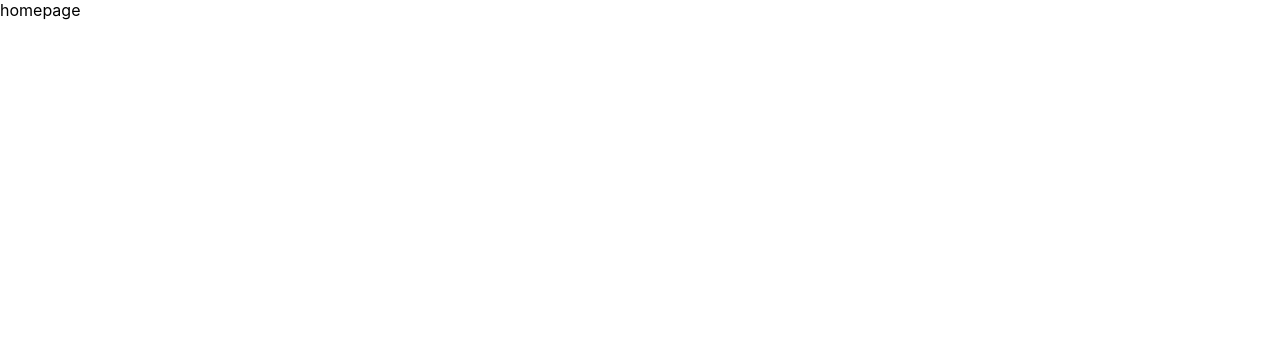
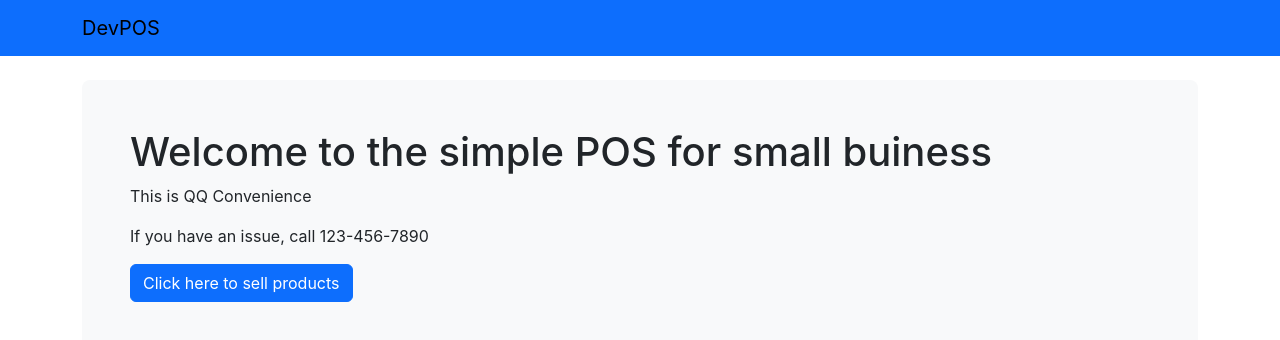
Before and after one commit to BananaBaileys/QQConvenience, a React (Create React App) app in the folder frontend/: page / in a window 1280 px wide. Shown: the top 340 px of the page. Built offline with nearby package versions, Linux system fonts and the light colour scheme.

Commit message:
connecting frontend to backend
connecting front to back, still need some work and trouble shoot

```diff
--- a/frontend/package.json
+++ b/frontend/package.json
@@ -6,6 +6,7 @@
     "@testing-library/jest-dom": "^5.16.5",
     "@testing-library/react": "^13.4.0",
     "@testing-library/user-event": "^13.5.0",
+    "axios": "^1.3.6",
     "react": "^18.2.0",
     "react-dom": "^18.2.0",
     "react-router-dom": "^6.10.0",
@@ -35,5 +36,6 @@
       "last 1 firefox version",
       "last 1 safari version"
     ]
-  }
+  },
+  "proxy": "http://localhost:5000"
 }
--- a/frontend/public/index.html
+++ b/frontend/public/index.html
@@ -24,6 +24,7 @@
       work correctly both with client-side routing and a non-root public URL.
       Learn how to configure a non-root public URL by running `npm run build`.
     -->
+    <link href="https://cdn.jsdelivr.net/npm/bootstrap@5.3.0-alpha3/dist/css/bootstrap.min.css" rel="stylesheet" integrity="sha384-KK94CHFLLe+nY2dmCWGMq91rCGa5gtU4mk92HdvYe+M/SXH301p5ILy+dN9+nJOZ" crossorigin="anonymous">
     <title>React App</title>
   </head>
   <body>
--- /dev/null
+++ b/frontend/src/layouts/MainLayout.jsx
@@ -0,0 +1,23 @@
+import React from 'react'
+import {Link} from 'react-router-dom'
+
+function MainLayout({children}) {
+  return (
+    <div>
+        <header>
+            <nav className="navbar navbar-light bg-primary">
+            <div className="container">
+                <Link to="/" className="navbar-brand">DevPOS</Link>
+            </div>
+            </nav>
+        </header>
+        <main>
+            <div className='container mt-3'>
+                {children}
+            </div>
+        </main>
+    </div>
+  )
+}
+// kinda like a method where you pass in {children}
+export default MainLayout
--- a/frontend/src/pages/HomePage.jsx
+++ b/frontend/src/pages/HomePage.jsx
@@ -1,10 +1,17 @@
 import React from 'react'
+import {Link} from 'react-router-dom'
+import MainLayout from '../layouts/MainLayout'
 
 function HomePage() {
   return (
-    <div>
-      homepage
-    </div>
+        <MainLayout>
+            <div className='bg-light p-5 mt-4 rounded-3'>
+                    <h1>Welcome to the simple POS for small buiness</h1>
+                    <p>This is QQ Convenience</p>
+                    <p>If you have an issue, call 123-456-7890</p>
+                    <Link to='/pos' className='btn btn-primary'>Click here to sell products</Link>
+                </div>
+        </MainLayout>
   )
 }
 
--- a/frontend/src/pages/POSPage.jsx
+++ b/frontend/src/pages/POSPage.jsx
@@ -1,10 +1,48 @@
 import React from 'react'
+import { useEffect, useState} from 'react'
+import MainLayout from '../layouts/MainLayout'
+import axios from "axios"
 
 function POSPage() {
+
+    const [products, setProducts] = useState([]);
+    const [isLoading, setIsLoading] = useState(false);
+
+    //get backend 'products' and put it in result
+    const fetchProducts = async() => {
+        setIsLoading(true);
+        const result = await axios.get('products');
+        setProducts(await result.data);
+        setIsLoading(false);
+    }
+
+    useEffect(() => {
+        fetchProducts();
+    },[]);
+
+
+
   return (
-    <div>
-      pospage
-    </div>
+   <MainLayout>
+       <div className='row'>
+           <div className='col-lg-8'>
+               {isLoading ? 'Loading' : <div className='row'>
+                    {products.map((product, key) =>
+                        <div key={key} className='col-lg-4'>
+                            <div className='border'>
+                                <p>{product.name}</p>
+                                <img src={product.img} className="img-fluid" alt={product.name} />
+                                <p>${product.price}</p>
+                                </div>
+                            </div>
+
+                    )}
+                </div>}
+
+            </div>
+            <div className='col-lg-4'></div>
+        </div>
+   </MainLayout>
   )
 }
 
```
Also changed, not shown: 1 other file (tests, documents, lock files or other folders).
